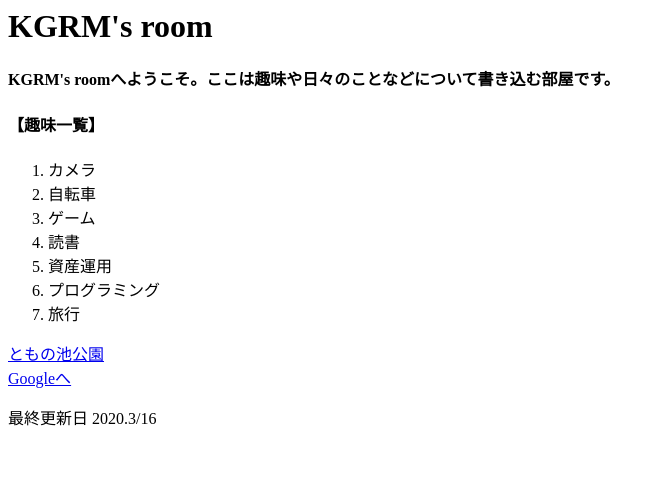
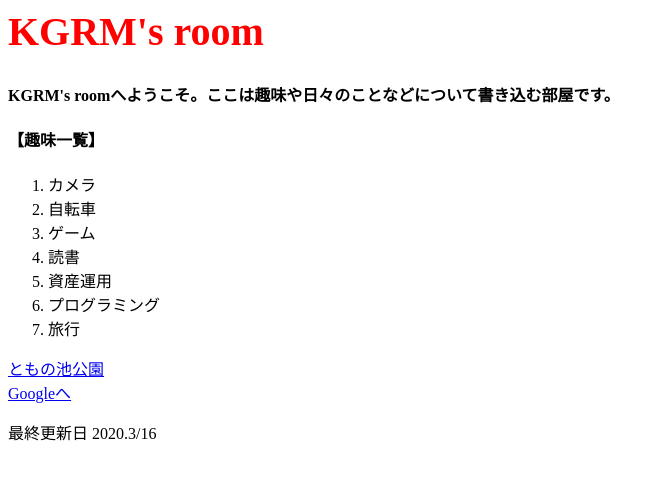
Before and after one commit to PGRMGH/PGRMGH.github.io, a plain HTML site: page index.html in a window 1280 px wide. Shown: the whole page, without its empty margins (0-665 px from the left). Drawn offline with Linux system fonts and the light colour scheme.

Commit message:
Update stylesheet.css

```diff
--- a/stylesheet.css
+++ b/stylesheet.css
@@ -1,3 +1,10 @@
-.title {
-  color: #02ccba;
+
+
+
+h1 {
+  color: #ff0000;
+  font-family: serif;
+  font-size: 40px;
+
+
 }
```
